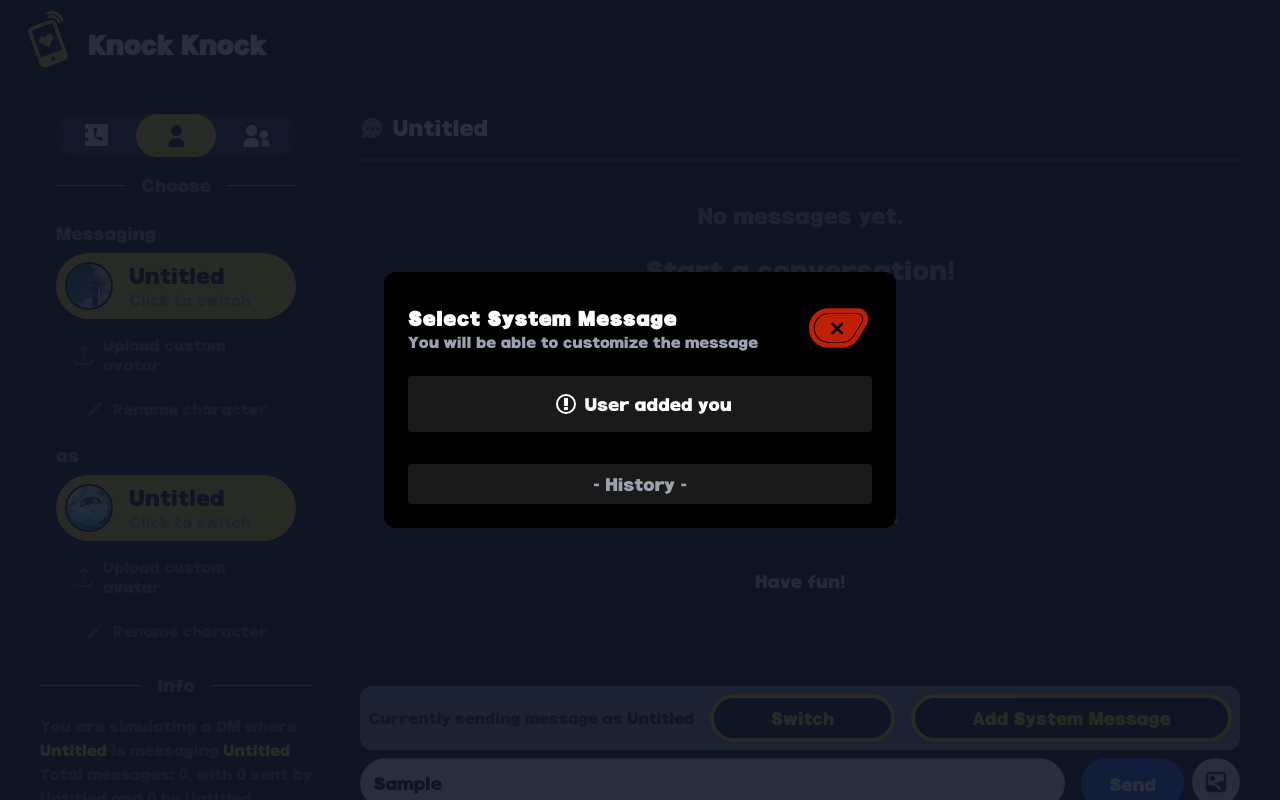
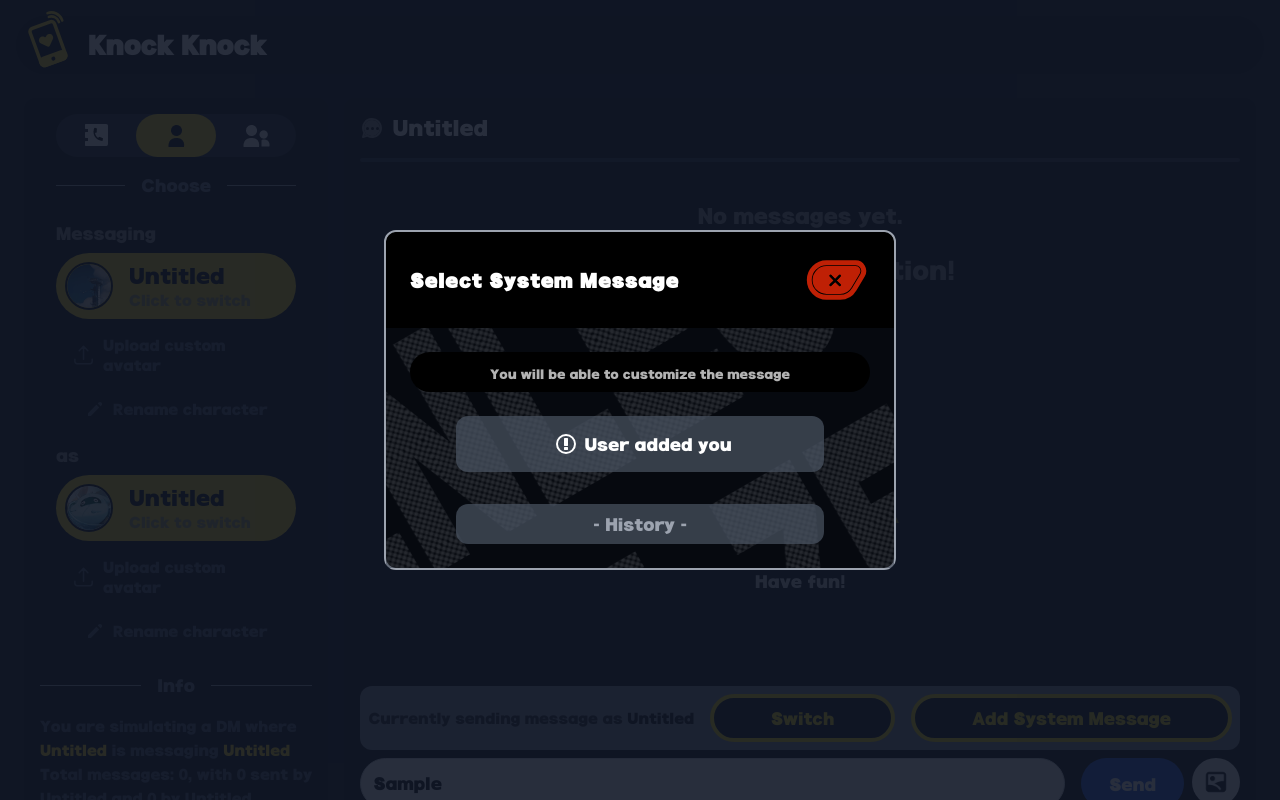
Before and after one commit to AKindWorld/ZZZ-Chat, a React (Vite) app: page / in a window 1280 px wide. Both pictures are taken after typing "Sample" into the empty fields and a click on the button "Add System Message". Shown: the top 800 px of the page. Built offline with nearby package versions, Linux system fonts and the light colour scheme.

Commit message:
redesign System messages modal

```diff
--- a/src/App.jsx
+++ b/src/App.jsx
@@ -145,15 +145,14 @@ const SystemMessagesModal = ({ isOpen, onClose, onSelectMessage }) => {
   if (!isOpen) return null;
 
   return (
-    <div className="fixed inset-0 bg-gray-900 bg-opacity-90 flex justify-center items-center z-50">
-      <div className="bg-black p-6 rounded-xl w-full m-4 md:w-1/2 md:m-0 max-w-lg">
+    <div className="background_pattern fixed inset-0 bg-gray-900 bg-opacity-90 flex justify-center items-center z-50">
+      <div className="background_sliding_animation border-gray-400 border-2 rounded-xl w-full m-4 md:w-1/2 md:m-0 max-w-lg">
         <div className="">
         {editingMessageIndex === null ? (
-          <div>
-            <div className='flex items-center mb-4'>
+          <div className=''>
+            <div className='flex items-center bg-black rounded-xl px-6 py-4'>
               <div className='flex flex-grow flex-col'>
                 <h2 className="text-lg font-bold tracking-wider text-white flex-grow">Select System Message</h2>
-                <span className='text-sm text-gray-400'>You will be able to customize the message</span>
               </div>
               <button onClick={onClose} className="p-0 bg-transparent m-0 hover:border-0 border-0 focus:outline-none">
                   <svg className="size-16 transition-all group" width="39" height="25" viewBox="0 0 39 25" fill="none" xmlns="http://www.w3.org/2000/svg">
@@ -169,13 +168,17 @@ const SystemMessagesModal = ({ isOpen, onClose, onSelectMessage }) => {
                   </svg>
                 </button>
             </div>
-            <div className="grid grid-cols-1 gap-8">
+            <div className='bg-gray-900/40 p-6'>
+              <div className='bg-black p-2 rounded-full mb-6 text-center'>
+                <span className='text-xs text-white/70'>You will be able to customize the message</span>
+              </div>
+              <div className="grid grid-cols-1 gap-8 place-items-center">
                 {systemMessages.map((Message, index) => {
                   const Component = Message.component;
                   return (
                     <button
                       key={index}
-                    className="w-full p-2 rounded text-center hover:text-white border-0 hover:border-0 hover:outline-none focus:outline-none active:outline-none"
+                      className="w-[80%] p-2 rounded-xl text-center bg-gray-600/70 hover:text-white border-0 hover:border-0 hover:outline-none focus:outline-none active:outline-none"
                       onClick={() => handleSelectMessage(index)}
                     >
                       <Component {...Message.props} />
@@ -184,9 +187,10 @@ const SystemMessagesModal = ({ isOpen, onClose, onSelectMessage }) => {
                 })}
               </div>
             </div>
+          </div>
         ) : (
             <>
-              <div className="text-white flex flex-row items-center">
+              <div className="text-white flex flex-row items-center bg-black p-4 rounded-xl">
                 <button onClick={() => setEditingMessageIndex(null)} className="p-0 bg-transparent m-0 hover:border-0 border-0 focus:outline-none">
                   <svg className="size-16 transition-all group" width="39" height="25" viewBox="0 0 39 25" fill="none" xmlns="http://www.w3.org/2000/svg">
                     <path className="group-hover:fill-[#BF2005]" d="M26.25 2H8.69062C4.83488 2 2.43011 6.17978 4.36808 9.51309L9.60826 18.5262C11.3985 21.6054 14.6915 23.5 18.2533 23.5H26.25C32.1871 23.5 37 18.6871 37 12.75C37 6.81294 32.1871 2 26.25 2Z" fill="black" stroke="#BF2005" strokeWidth="3" strokeLinecap="round"/>
@@ -209,9 +213,13 @@ const SystemMessagesModal = ({ isOpen, onClose, onSelectMessage }) => {
                   </svg>
                 </button>
               </div>
-              <input className="rounded-full bg-white text-gray-600 p-4 py-2 my-4 w-full" type="text" value={customMessage} onChange={e => setCustomMessage(e.target.value)} />
-              <div className='flex flex-row justify-between'>
-                <button onClick={handleSaveMessage} className="mt-4 animate-color-change text-black hover:tracking-wider p-2 rounded-full w-full">Okay</button>
+              <div className='flex flex-col p-6 bg-gray-900/40'>
+                <div className='flex flex-col bg-black p-4 rounded-lg'>
+                  <input className="rounded-full bg-gray-700/40 text-white p-4 py-2 my-4 w-full h-12 focus:outline-none ring-0 border-2 border-[#fadc00] focus:border-[#fadc00] focus:border-transparent resize-none" type="text" value={customMessage} onChange={e => setCustomMessage(e.target.value)} />
+                  <div className='flex flex-row justify-center'>
+                    <button onClick={handleSaveMessage} className="w-[30%] min-w-16 animate-color-change text-black hover:tracking-wider p-2l mt-8 -mb-8 px-4 rounded-full border-2 border-[#fadc00]/40 hover:border-transparent">Okay</button>
+                  </div>
+                </div>
               </div>
             </>
           )}
@@ -251,8 +259,8 @@ const EditMessageModal = ({ isOpen, onClose, onSave, messageContent }) => {
           </button>
         </div>
         <div className='flex flex-col p-6 bg-gray-900/40'>
-          <div className='bg-black p-4 rounded-full mb-4 text-center'>
-            <span className='text-white text-xs'>
+          <div className='bg-black p-2 rounded-full mb-4 text-center'>
+            <span className='text-white/70 text-xs'>
               Edit your message and press Enter or click Save.
             </span>
           </div>
```
Lines whose indentation alone changed are shown as unchanged.
